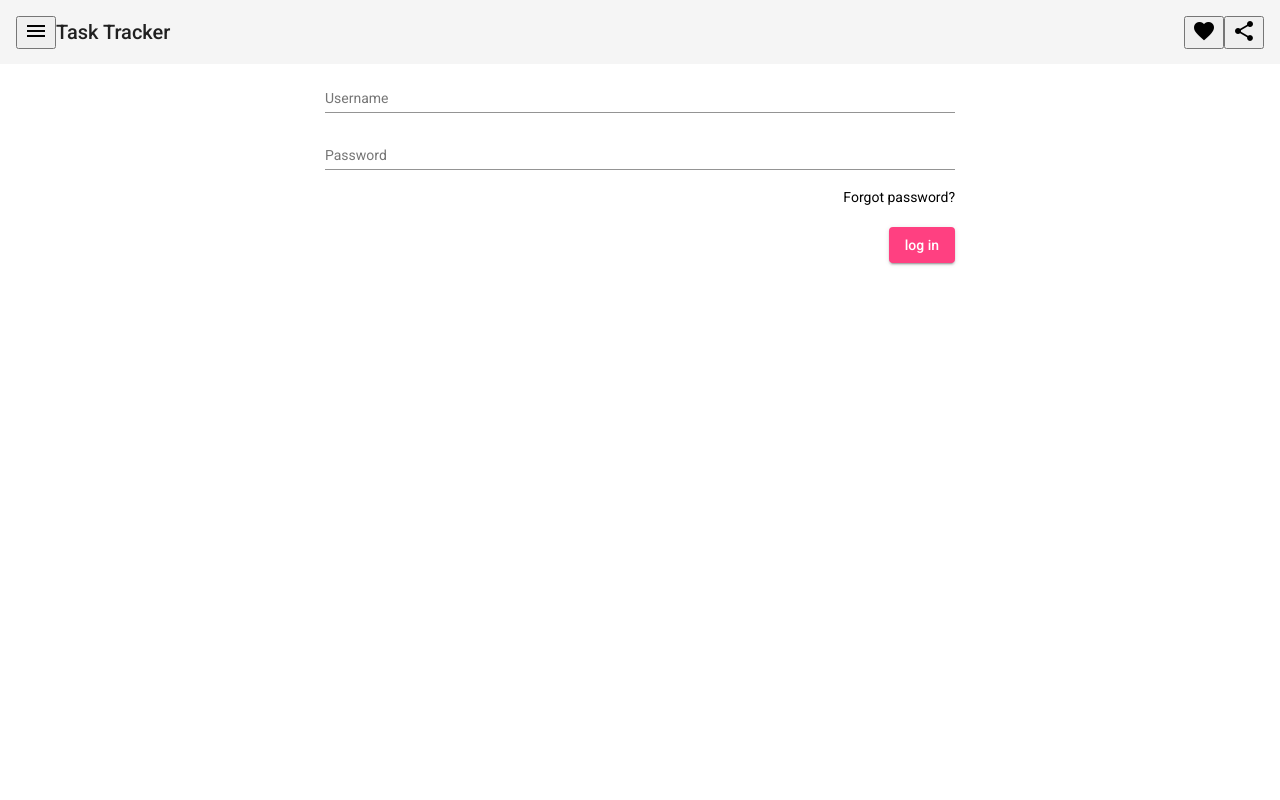
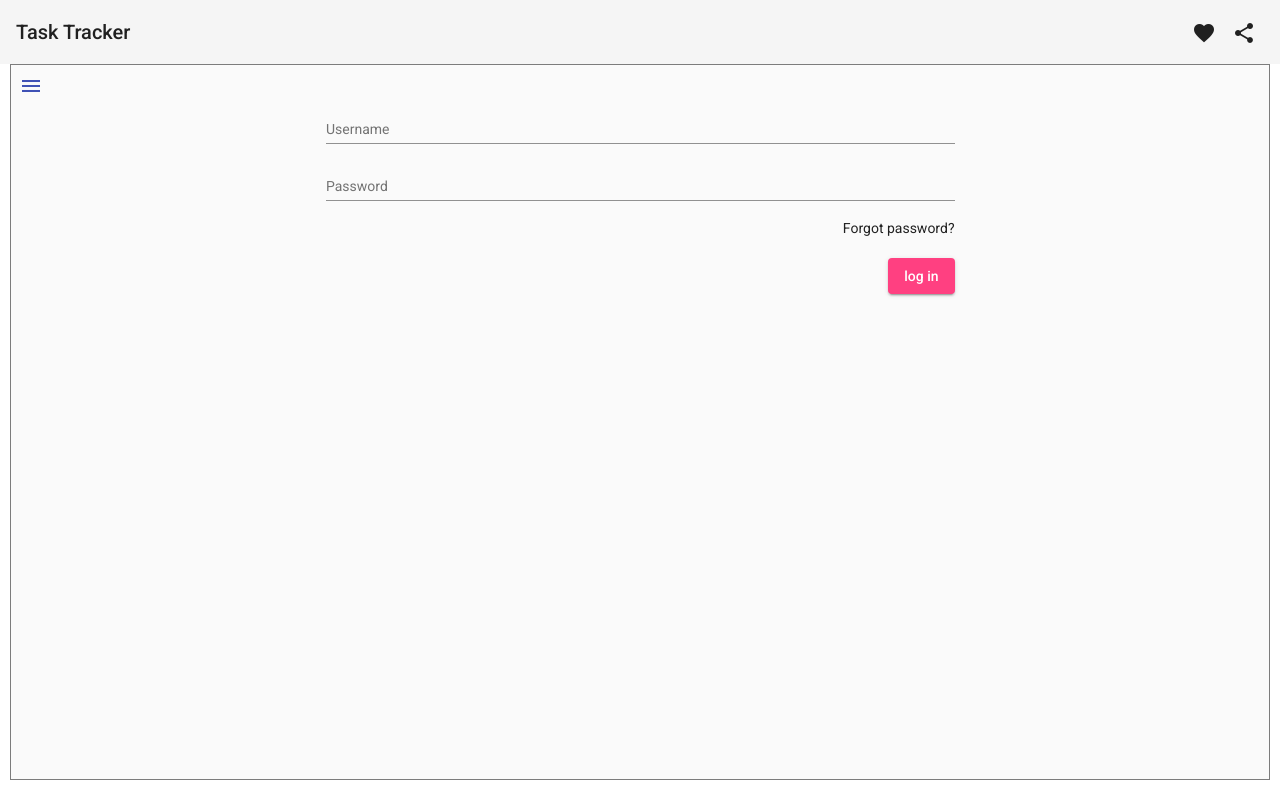
Before and after one commit to AndresMHerrera/TaskTracker, an Angular app in the folder Web/: page / in a window 1280 px wide. Built offline with nearby package versions, Linux system fonts and the light colour scheme.

Commit message:
work on layout

```diff
--- a/Web/src/app/app.component.html
+++ b/Web/src/app/app.component.html
@@ -1,7 +1,4 @@
 <mat-toolbar>
-  <button mat-icon-button class="example-icon" aria-label="Example icon-button with menu icon">
-    <mat-icon>menu</mat-icon>
-  </button>
     <span> Task Tracker </span>
     <span class="example-spacer"></span>
     <button mat-icon-button class="example-icon favorite-icon" aria-label="Example icon-button with heart icon">
@@ -12,5 +9,42 @@
     </button>
 </mat-toolbar>
 <div class="container">
+    <!-- <mat-drawer-container class="example-container" autosize>
+        <mat-drawer #drawer class="example-sidenav" mode="side">
+            <p>Auto-resizing sidenav</p>
+            <p *ngIf="showFiller">Lorem, ipsum dolor sit amet consectetur.</p>
+            <button (click)="showFiller = !showFiller" mat-raised-button>
+                Toggle extra text
+            </button>
+        </mat-drawer>
+
+        <div class="example-sidenav-content">
+            <button type="button" mat-button (click)="drawer.toggle()">
+                Toggle sidenav
+            </button>
+        </div>
+    </mat-drawer-container> -->
+    <mat-drawer-container class="example-container" autosize>
+        <mat-drawer #drawer class="example-sidenav" mode="side">
+            <p>Auto-resizing sidenav</p>
+            <p *ngIf="showFiller">Lorem, ipsum dolor sit amet consectetur.</p>
+            <button (click)="showFiller = !showFiller" mat-raised-button>
+                Toggle extra text
+            </button>
+        </mat-drawer>
+
+        <div class="example-sidenav-content">
+            <!-- <button type="button" mat-button (click)="drawer.toggle()">
+                <mat-icon>menu</mat-icon>
+            </button> -->
+            <button mat-icon-button (click)="drawer.toggle()" color="primary" aria-label="Example icon button with a home icon">
+                <mat-icon>menu</mat-icon>
+              </button>
+
             <router-outlet></router-outlet>
         </div>
+    </mat-drawer-container>
+
+
+    <!-- <router-outlet></router-outlet> -->
+</div>
--- a/Web/src/app/app.component.scss
+++ b/Web/src/app/app.component.scss
@@ -1,6 +1,27 @@
 .example-spacer {
-  flex: 1 1 auto;
+    flex: 1 1 auto;
 }
 .container {
-  padding: 10px;
+    padding: 0px 10px 10px 10px;
+    height: calc(100% - 84px);
 }
+
+.example-container {
+    // width: 500px;
+    // height: 300px;
+    width: 100%;
+    height: 100%;
+    border: 1px solid rgba(0, 0, 0, 0.5);
+}
+
+.example-sidenav-content {
+    // display: flex;
+    height: 100%;
+
+    // align-items: center;
+    // justify-content: center;
+}
+
+.example-sidenav {
+    padding: 20px;
+}
--- a/Web/src/app/app.component.ts
+++ b/Web/src/app/app.component.ts
@@ -7,4 +7,5 @@ import { Component } from '@angular/core';
 })
 export class AppComponent {
   title = 'Web';
+  showFiller = false;
 }
--- a/Web/src/app/app.module.ts
+++ b/Web/src/app/app.module.ts
@@ -7,6 +7,8 @@ import { AppComponent } from './app.component';
 import { BrowserAnimationsModule } from '@angular/platform-browser/animations';
 import { MatToolbarModule } from '@angular/material/toolbar';
 import {MatIconModule} from '@angular/material/icon';
+import {MatSidenavModule} from '@angular/material/sidenav';
+import {MatButtonModule} from '@angular/material/button';
 
 @NgModule({
   declarations: [
@@ -18,7 +20,9 @@ import {MatIconModule} from '@angular/material/icon';
     BrowserAnimationsModule,
     LoginModule,
     MatToolbarModule,
-    MatIconModule
+    MatIconModule,
+    MatSidenavModule,
+    MatButtonModule
   ],
   providers: [],
   bootstrap: [AppComponent]
```
Lines whose indentation alone changed are shown as unchanged.
